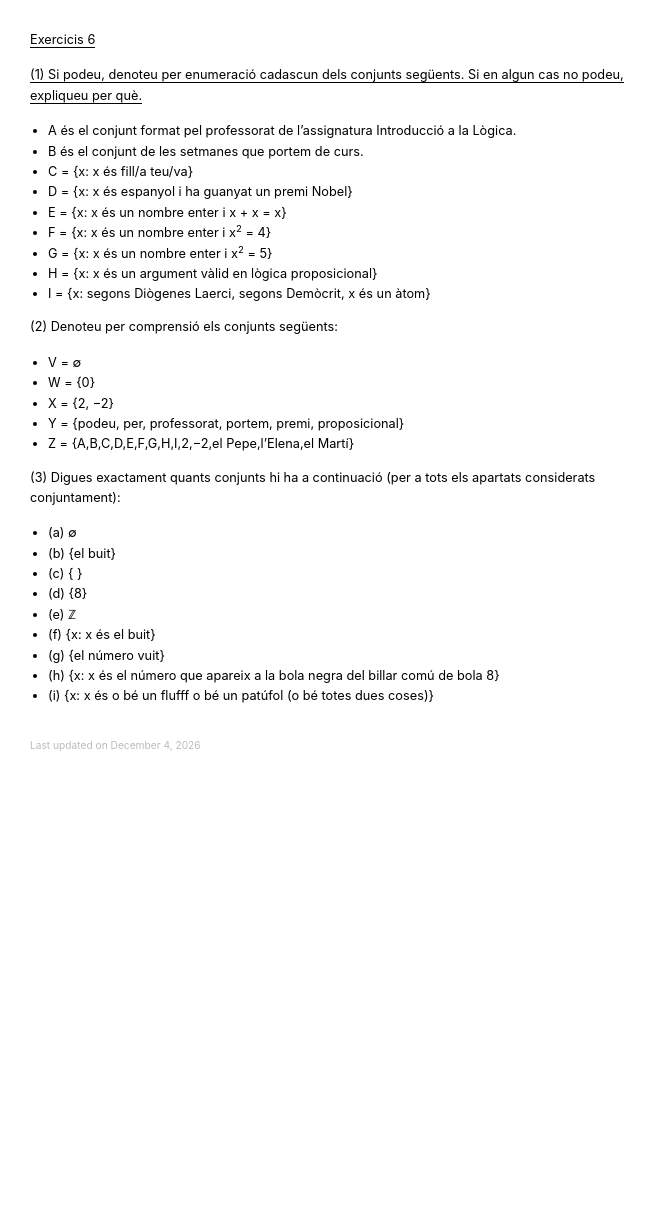
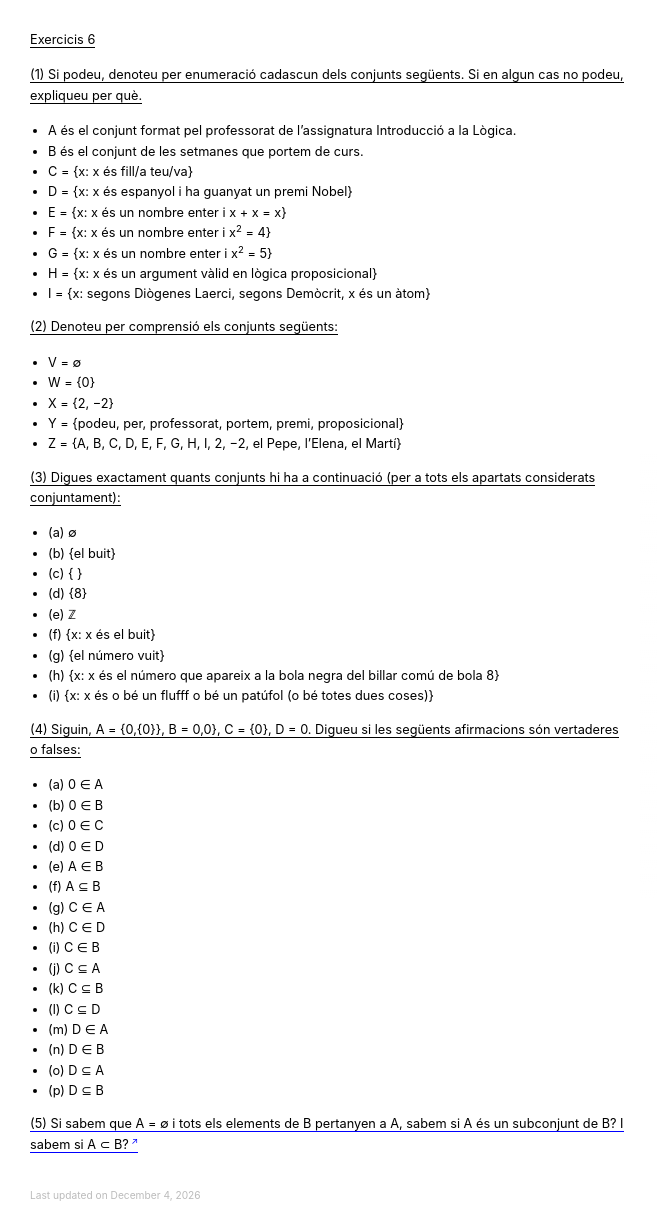
Before and after one commit to danielarmengolaltayo/public, a Jekyll site: the page built from _notes/202211051612.md, in a window 1280 px wide. Shown: the whole page, without its empty margins (0-657 px from the left). Built offline with Jekyll 4.4.1, drawn with Linux system fonts in a browser that asks for light colours; nearby versions of some CDN libraries; library files that are not in the unit come from our copies; before the commit the page ends 900 px from its top, so only the background shows below that.

Commit message:
update db

```diff
--- a/_layouts/default.html
+++ b/_layouts/default.html
@@ -8,7 +8,10 @@
 
   <div class="wrapper">
     <div id="left">
-      <main>{{ content }}</main>
+      <main>
+        {% assign content_without_comments = content | split: "%%" %}
+        {{ content_without_comments[0] }}
+      </main>
     </div>
     <div id="right">
 
@@ -19,7 +22,8 @@
         <div class="links-box" id="{{ b.url }}" style="display:none;">
 
           <div class="primary">
-            {{ b.content | markdownify }}
+            {% assign content_without_comments = b.content | split: "%%" %}
+            {{ content_without_comments[0] | markdownify }}
           </div>
 
           <div class="secondary">
--- a/_layouts/note.html
+++ b/_layouts/note.html
@@ -13,7 +13,8 @@ layout: default
 <!-- <div id="notes-entry-container"> -->
 <content>
   <div class="primary">
-    {{ content }}
+    {% assign content_without_comments = content | split: "%%" %}
+    {{ content_without_comments[0] }}
     {% if page.type == "reference" %}<p><a href="{{ page.ref_url }}">{{ page.title }}</a> {% if page.img_url %}(<a
         href="{{ page.img_url }}" target="_blank">image source</a>){% endif %}</p>{% endif %}
   </div>
--- a/_layouts/page.html
+++ b/_layouts/page.html
@@ -4,6 +4,7 @@ layout: default
 
 <content>
   <div class="primary">
-    {{ content }}
+    {% assign content_without_comments = content | split: "%%" %}
+    {{ content_without_comments[0] }}
   </div>
 </content>
--- a/_notes/202211051612.md
+++ b/_notes/202211051612.md
@@ -12,15 +15,15 @@
 - H = {x: x és un argument vàlid en lògica proposicional}
 - I = {x: segons Diògenes Laerci, segons Demòcrit, x és un àtom}
 
-(2) Denoteu per comprensió els conjunts següents:
+[(2) Denoteu per comprensió els conjunts següents:](202211051751)
 
 - V = ∅
 - W = {0}
 - X = {2, −2}
 - Y = {podeu, per, professorat, portem, premi, proposicional}
-- Z = {A,B,C,D,E,F,G,H,I,2,−2,el Pepe,l’Elena,el Martí}
+- Z = {A, B, C, D, E, F, G, H, I, 2, −2, el Pepe, l’Elena, el Martí}
 
-(3) Digues exactament quants conjunts hi ha a continuació (per a tots els apartats considerats conjuntament):
+[(3) Digues exactament quants conjunts hi ha a continuació (per a tots els apartats considerats conjuntament):](202211051904)
 
 - (a) ∅
 - (b) {el buit}
@@ -31,3 +34,24 @@
 - (g) {el número vuit}
 - (h) {x: x és el número que apareix a la bola negra del billar comú de bola 8}
 - (i) {x: x és o bé un flufff o bé un patúfol (o bé totes dues coses)}
+
+[(4) Siguin, A = {0,{0}}, B = {{0,{0}},0}, C = {0}, D = {{0}}. Digueu si les següents afirmacions són vertaderes o falses:](202211051905)
+
+- (a) 0 ∈ A
+- (b) 0 ∈ B
+- (c) 0 ∈ C
+- (d) 0 ∈ D
+- (e) A ∈ B
+- (f) A ⊆ B
+- (g) C ∈ A
+- (h) C ∈ D
+- (i) C ∈ B
+- (j) C ⊆ A
+- (k) C ⊆ B
+- (l) C ⊆ D
+- (m) D ∈ A
+- (n) D ∈ B
+- (o) D ⊆ A
+- (p) D ⊆ B
+
+[(5) Si sabem que A = ∅ i tots els elements de B pertanyen a A, sabem si A és un subconjunt de B? I sabem si A ⊂ B?](202211051906)
```
Also changed, not shown: other parts of _notes/202211051612.md (+3 -0 lines), _notes/202211041941.md (+4 -16 lines), _notes/202211051632.md (+3 -0 lines), _notes/202211051751.md (added, +31 -0 lines), _notes/202211051904.md (added, +59 -0 lines), _notes/202211051905.md (added, +98 -0 lines).
